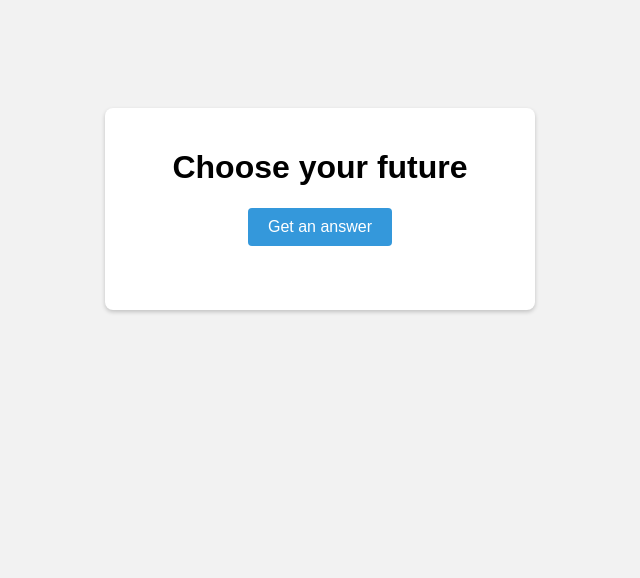
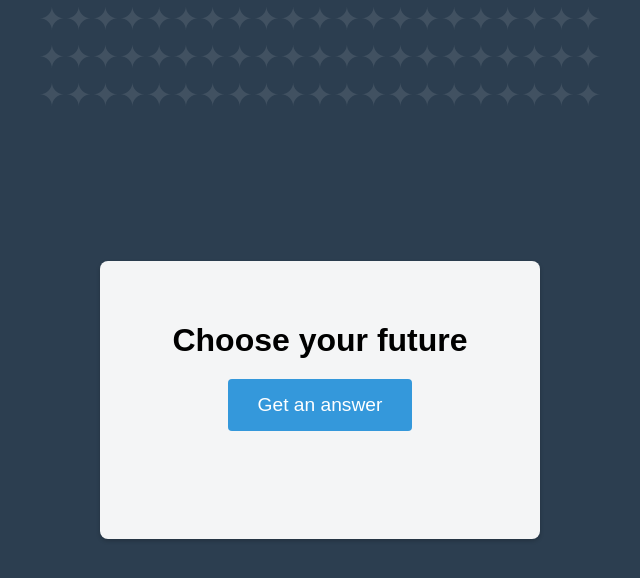
Before and after one commit to hrechykhin/randomizer, a plain HTML site: page index.html in a window 1280 px wide. Shown: the whole page, without its empty margins (320-960 px from the left). Drawn offline with Linux system fonts and the light colour scheme.

Commit message:
Update styles

```diff
--- a/index.html
+++ b/index.html
@@ -2,27 +2,57 @@
 <html lang="en">
 <head>
     <meta charset="UTF-8">
+    <meta name="viewport" content="width=device-width, initial-scale=1">
     <title>Randomizer Web App</title>
     <style>
+        /* Set a dark background and center content */
         body {
+            margin: 0;
             font-family: Arial, sans-serif;
-            background-color: #f2f2f2;
-            text-align: center;
-            padding-top: 100px;
+            background-color: #2c3e50; /* Dark blue-gray */
+            position: relative;
+            display: flex;
+            align-items: center;
+            justify-content: center;
+            height: 100vh;
+            overflow: hidden;
         }
 
+        /* Pseudo-element for a repeated symbol pattern */
+        body::before {
+            content: "✦✦✦✦✦✦✦✦✦✦✦✦✦✦✦✦✦✦✦✦✦\A✦✦✦✦✦✦✦✦✦✦✦✦✦✦✦✦✦✦✦✦✦\A✦✦✦✦✦✦✦✦✦✦✦✦✦✦✦✦✦✦✦✦✦";
+            white-space: pre;
+            font-size: 2rem;
+            color: rgba(255, 255, 255, 0.1);
+            text-align: center;
+            position: absolute;
+            top: 0;
+            left: 0;
+            right: 0;
+            bottom: 0;
+            z-index: -1;
+            overflow: hidden;
+        }
+
+        /* Responsive container styling */
         .container {
-            background-color: #fff;
-            padding: 20px 40px;
-            margin: auto;
-            width: 350px;
+            background-color: rgba(255, 255, 255, 0.95);
+            padding: 40px 20px;
             border-radius: 8px;
             box-shadow: 0 2px 4px rgba(0, 0, 0, 0.2);
+            width: 90%;
+            max-width: 400px;
+            text-align: center;
+        }
+
+        h1 {
+            font-size: 2rem;
+            margin-bottom: 20px;
         }
 
         button {
-            padding: 10px 20px;
-            font-size: 16px;
+            padding: 15px 30px;
+            font-size: 1.2rem;
             background-color: #3498db;
             border: none;
             color: #fff;
@@ -35,10 +65,10 @@
         }
 
         .answer {
-            font-size: 20px;
+            font-size: 1.5rem;
             margin-top: 20px;
             color: #333;
-            min-height: 24px;
+            min-height: 2em;
         }
 
         /* Spinner styles */
@@ -75,7 +105,7 @@
     // Array of possible answers
     const answers = [
         "Yes, definitely!",
-        "No, not at all!",
+        "No, not at all!"
     ];
 
     document.getElementById("getAnswerButton").addEventListener("click", function () {
@@ -84,7 +114,7 @@
         // Show the spinner
         document.getElementById("spinner").style.display = "block";
 
-        // Simulate a delay of 3 seconds
+        // Simulate a delay of 2 seconds
         setTimeout(function () {
             // Hide the spinner
             document.getElementById("spinner").style.display = "none";
```
